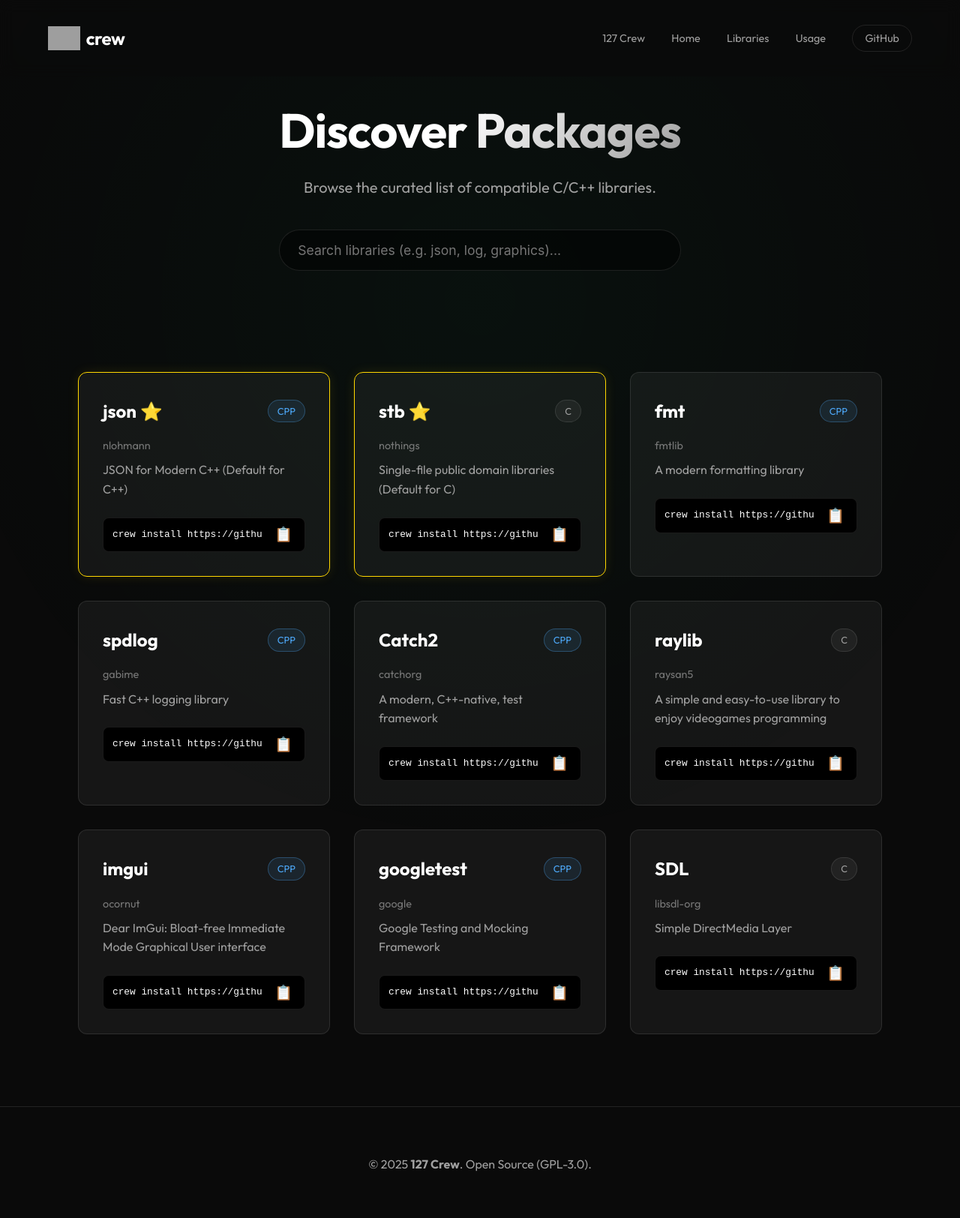
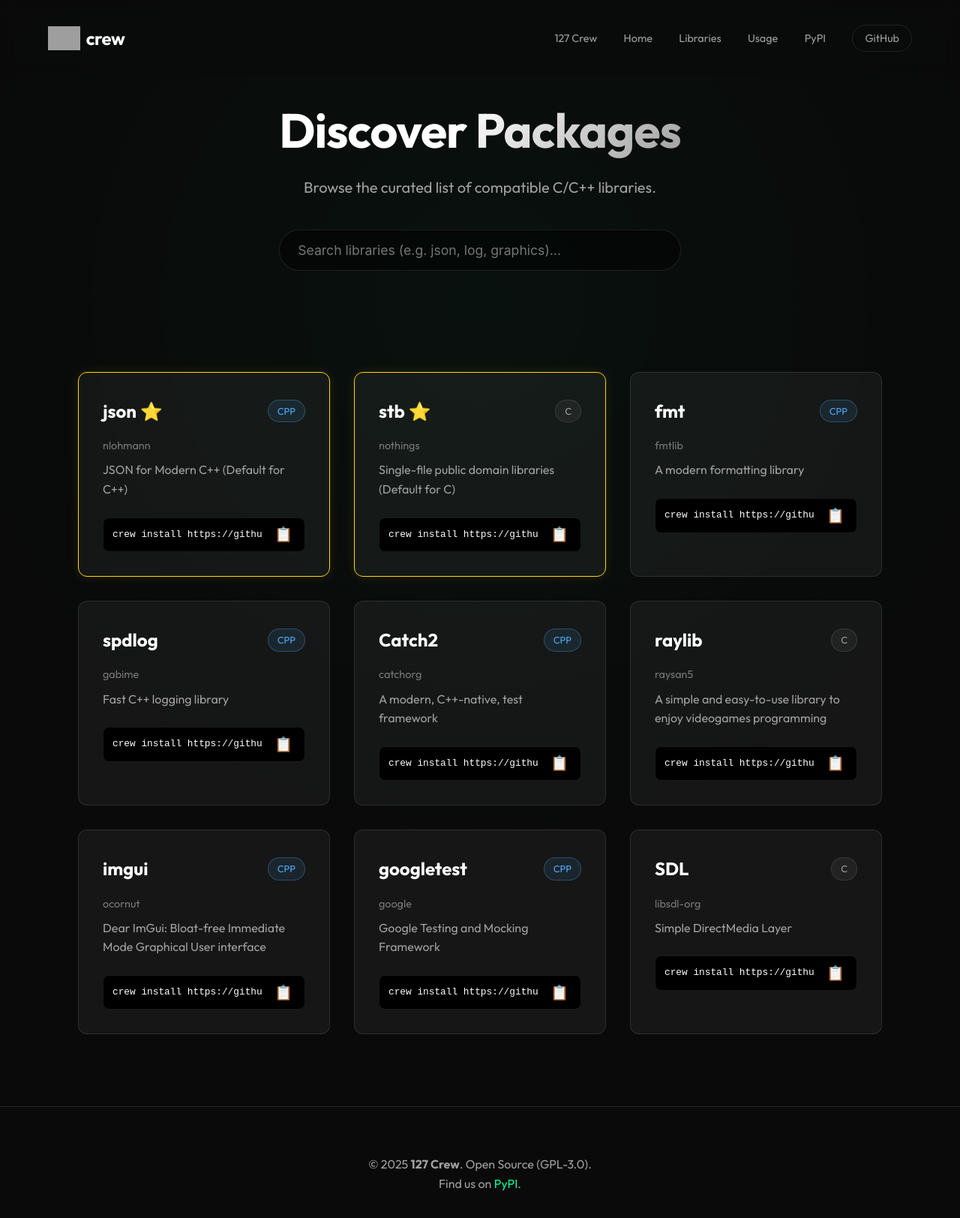
Before and after one commit to 127crew/crewpackagemanager, a plain HTML site: page docs/libraries.html in a window 1280 px wide. Shown: the whole page at 75% size. Drawn offline with Linux system fonts and the light colour scheme; grey boxes are pictures that could not be loaded.

Commit message:
add PyPI links to navigation and footer on documentation pages.

```diff
--- a/docs/libraries.html
+++ b/docs/libraries.html
@@ -25,6 +25,7 @@
             <a href="index.html">Home</a>
             <a href="libraries.html" class="active">Libraries</a>
             <a href="index.html#usage">Usage</a>
+            <a href="https://pypi.org/project/crew-cli/" target="_blank">PyPI</a>
             <a href="https://github.com/127crew/crewpackagemanager" target="_blank" class="github-link">GitHub</a>
         </div>
     </nav>
@@ -48,7 +49,9 @@
 
     <footer>
         <div class="footer-content">
-            <p>© 2025 <strong>127 Crew</strong>. Open Source (GPL-3.0).</p>
+            <p>© 2025 <strong>127 Crew</strong>. Open Source (GPL-3.0). <br> Find us on <a
+                    href="https://pypi.org/project/crew-cli/" target="_blank"
+                    style="color: var(--accent); text-decoration: none;">PyPI</a>.</p>
         </div>
     </footer>
 
```
Also changed, not shown: docs/index.html (+5 -1 lines).
